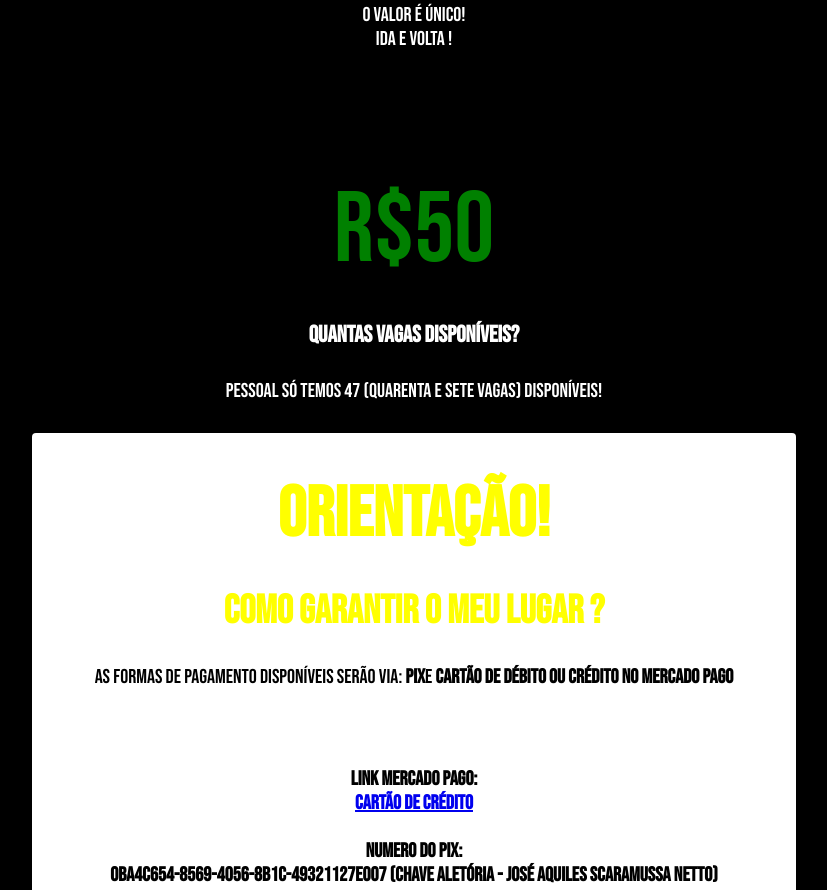
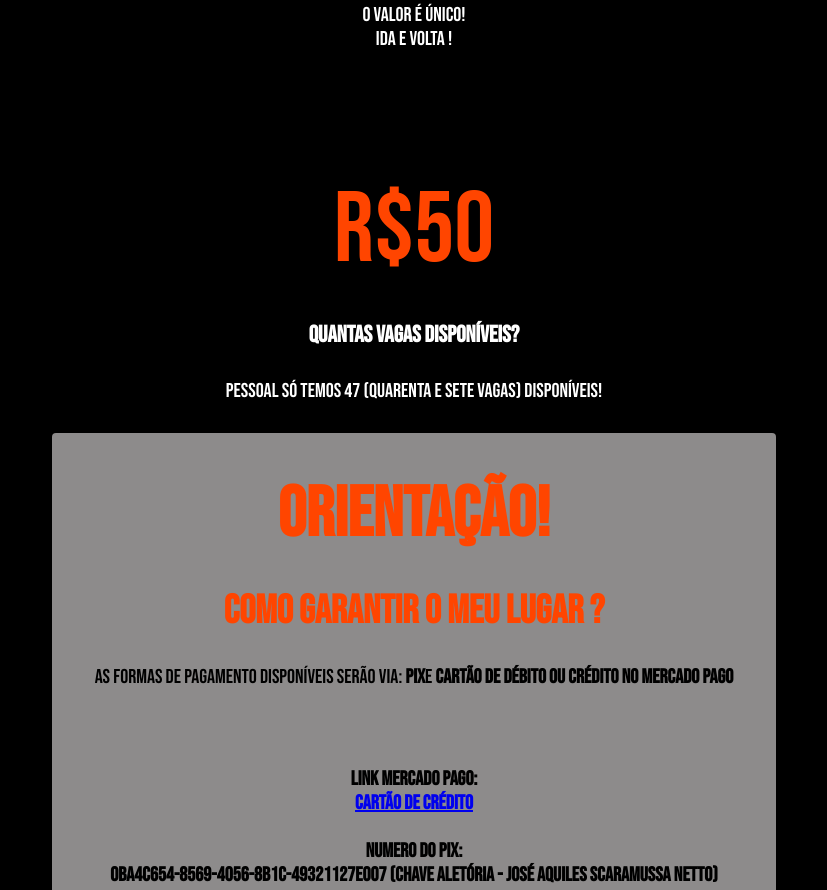
Before and after one commit to AquilesFullStack/VIGILIA-ATOS-2, a plain HTML site: page index.html in a window 1280 px wide. Shown: the part 964-1854 px from the top of the page, without its empty margins (226-1053 px from the left). Drawn offline with Linux system fonts and the light colour scheme.

Commit message:
alterando cores e link de wpp

```diff
--- a/index.html
+++ b/index.html
@@ -39,7 +39,7 @@
                             </li>
                         </ul>
                     </p>
-                    <p>Assim que você fizer o pix ou a compra via cartão de crédito você PRECISA nos enviar o comprovante no número de whastapp clicando <a href="https://api.whatsapp.com/send?phone=5511953320825" target="_blank">aqui</a></p>
+                    <p>Assim que você fizer o pix ou a compra via cartão de crédito você PRECISA nos enviar o comprovante no número de whastapp clicando <a href="https://api.whatsapp.com/send?phone=5511982978565" target="_blank">aqui</a></p>
                     <p>Assim que os comprovantes forem enviados nós iremos compartilhar com você seu lugar no ônibus!</p>
                     <h3>Local de partida</h3>
                     <address><strong>Rua Domingos Agostim - atrás do shopping tatuapé</strong></address>
--- a/main.css
+++ b/main.css
@@ -55,26 +55,26 @@ li{
 
 span{
     font-size: 100px;
-    color: green;
+    color: orangered;
 }
 
 .orienta{
-    background-color: #fff;
+    background-color: rgb(141, 139, 139);
     border-radius: 4px 4px;
-    color: black;
+    color: #000;
     padding: 10px 0px;
-    margin: 30px 0px;
+    margin: 30px 20px;
 }
 
 .orienta h2{
     font-size: 70px;
-    color: yellow;
+    color: orangered;
     font-weight: 700;
 }
 
 .orienta h3{
     font-size: 40px;
-    color: yellow;
+    color: orangered;
     font-weight: 700;
 }
 
```
